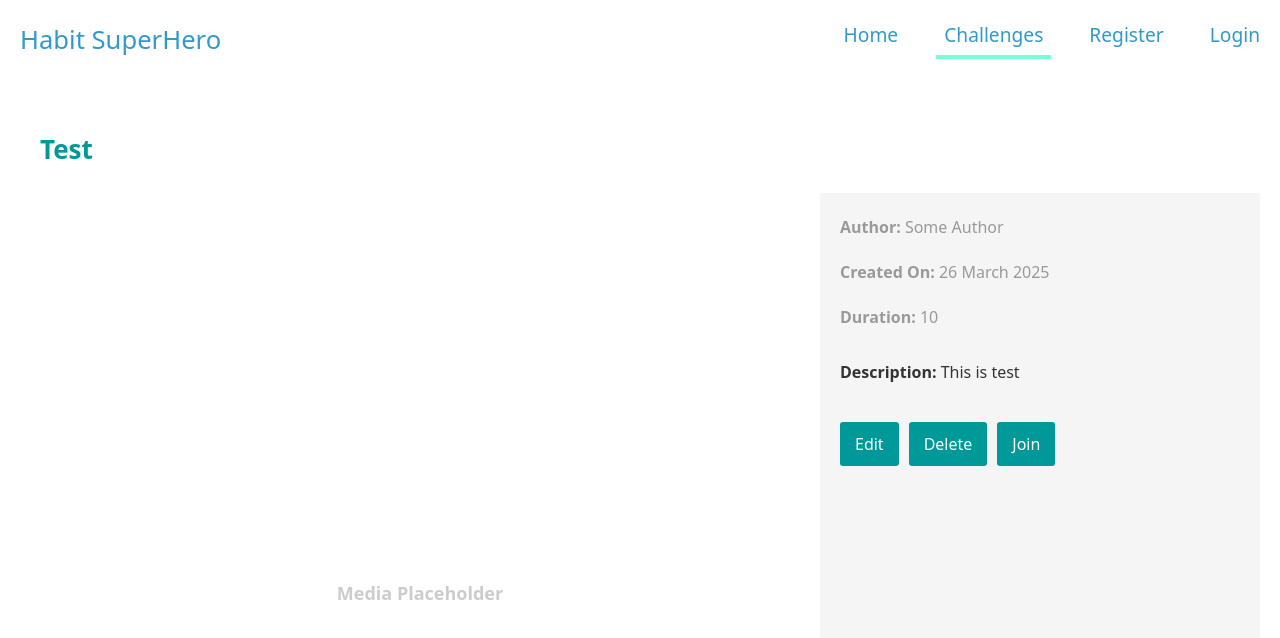
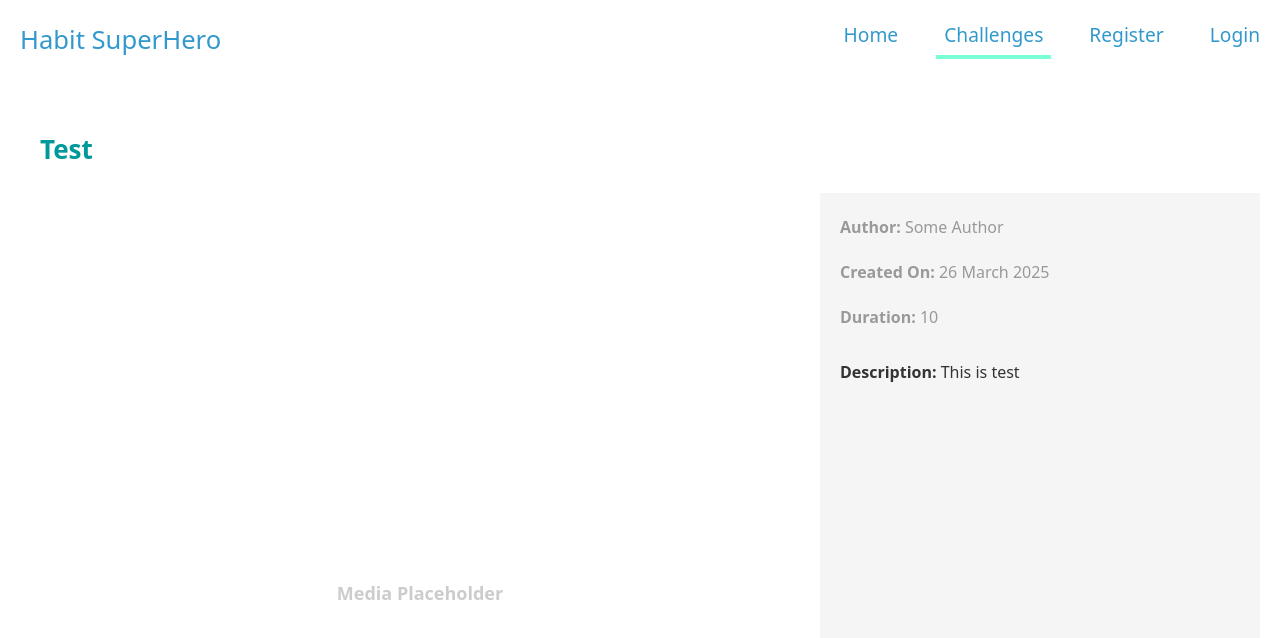
Before and after one commit to DilyanaKom/softuni-react-habit-superhero, a React (Vite) app in the folder client/: page /challenges/1/details in a window 1280 px wide. Shown: the top 638 px of the page. Built offline with nearby package versions, Linux system fonts and the light colour scheme.

Commit message:
Hide buttons for guests

```diff
--- a/client/src/components/challenges/ChallengeDetails.jsx
+++ b/client/src/components/challenges/ChallengeDetails.jsx
@@ -1,7 +1,12 @@
+import { useContext } from "react";
 import styles from "./ChallengeDetails.module.css";
+import { UserContext } from "../user/UserContext";
 
 
-export default function ChallengeDetails({ challenge }){
+export default function ChallengeDetails({ challenge }) {
+
+    const { _id } = useContext(UserContext);
+
     return (
         <div className={styles.detailsContainer}>
             <h1 className={styles.challengeTitle}>Test</h1>
@@ -12,11 +17,12 @@ export default function ChallengeDetails({ challenge }){
                     <p><strong>Created On:</strong> 26 March 2025</p>
                     <p><strong>Duration:</strong> 10</p>
                     <p className={styles.description}><strong>Description:</strong> This is test</p>
-              <div className={styles.buttonGroup}>
+                    {_id && <div className={styles.buttonGroup}>
                         <button className={styles.editButton}>Edit</button>
                         <button className={styles.deleteButton}>Delete</button>
                         <button className={styles.joinButton}>Join</button>
-              </div>
+                    </div>}
+
                 </div>
             </div>
         </div>
```
Lines whose indentation alone changed are shown as unchanged.
